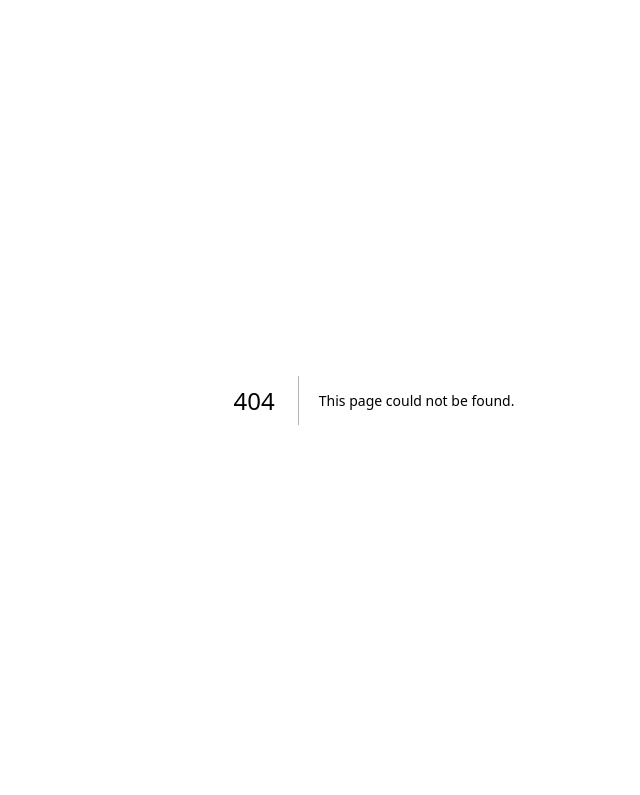
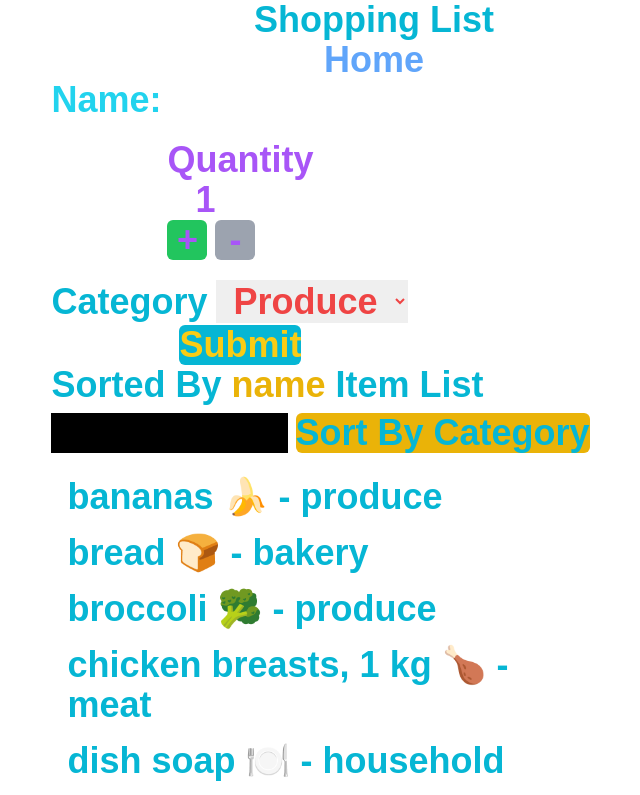
Before and after one commit to Promaveus/cprg306-assignments, a Next.js app: page /week-7 in a window 1280 px wide. Before the commit this address had no page. Shown: the top 795 px of the page, without its empty margins (266-906 px from the left). Built offline with nearby package versions, Linux system fonts and the light colour scheme.

Commit message:
Week-seven-lab
Using the week-6 components and the new-item component made in week 5 to create generate a list of groceries with a feature to add a new grocery item to the list. The week-6 component still has the sort functionality as well.

```diff
--- a/app/page.js
+++ b/app/page.js
@@ -25,6 +25,10 @@ export default function Home() {
         <li>
           <Link className = "text-blue-400" href=".\week-6">Lab 6 page</Link>
         </li>
+
+        <li>
+          <Link className = "text-blue-400" href=".\week-7">Lab 7 page</Link>
+        </li>
       </ul>
    </main>
   );
--- /dev/null
+++ b/app/week-7/item-list.js
@@ -0,0 +1,56 @@
+"use client";
+
+import { useState } from "react";
+import Item from "./item";
+
+export default function ItemList( {items} ){
+    const[sortBy, setSortBy] = useState('name');
+    const[btn1Style, setB1Style] = useState( "bg-black text-black");
+    const[btn2Style, setB2Style] = useState( "bg-yellow-500 rounded-md m-2");
+
+
+    const sortedItems = [...items].sort((a, b) => {
+      //Checks the state of sortBy and renders the list based on what it is set to
+      if (sortBy === 'name') {
+          return a.name.localeCompare(b.name);
+        } else if (sortBy === 'category') {
+          return a.category.localeCompare(b.category);
+        }
+        return 0;
+      });
+
+      //Onclick based on sortBy change the value of sortBy and change the tailwind styling of both buttons
+      const handleClick = () =>{
+
+        if(sortBy === 'name'){
+            setSortBy('category');
+            setB1Style("bg-yellow-500 rounded-md m-2");
+            setB2Style("bg-black text-black");
+
+        }else if(sortBy === 'category'){
+            setSortBy('name');
+            setB1Style("bg-black text-black");
+            setB2Style("bg-yellow-500 rounded-md m-2");
+        };
+      }
+      return (
+        <div>
+          {/* Displays what the list is being sorted by currently */}
+          <h1>Sorted By <span className="text-yellow-500">{sortBy}</span> Item List</h1>
+
+          {/* button displays to change the sorting of the list */}
+          <button  className={btn1Style} onClick={handleClick}> Sort By Name</button>
+          <button  className={btn2Style} onClick={handleClick}> Sort By Category</button>
+
+
+          {/* Display sorted items */}
+          <ul>
+            {sortedItems.map(item => (
+              <li className="bg-white m-4 w-3/4 rounded-lg" key={item.id}>
+                {item.name} - {item.category}
+              </li>
+            ))}
+          </ul>
+        </div>
+      );
+}
--- /dev/null
+++ b/app/week-7/item.js
@@ -0,0 +1,10 @@
+export default function Item(props){
+
+    return(
+        <div>
+            <li>Name: {props.name}</li>
+            <li>Quantity: {props.quantity}</li>
+            <li>category: {props.category}</li>
+        </div>
+    )
+}
--- /dev/null
+++ b/app/week-7/items.json
@@ -0,0 +1,74 @@
+[
+    {
+      "id": "1h2GJKH12gkHG31h1H",
+      "name": "milk, 4 L 🥛",
+      "quantity": 1,
+      "category": "dairy"
+    },
+    {
+      "id": "2KJH3k2j3H1k2J3K1H",
+      "name": "bread 🍞",
+      "quantity": 2,
+      "category": "bakery"
+    },
+    {
+      "id": "3h2KJH3k2j3H1k2J3",
+      "name": "eggs, dozen 🥚",
+      "quantity": 2,
+      "category": "dairy"
+    },
+    {
+      "id": "4k2J3K1H2GJKH12gk",
+      "name": "bananas 🍌",
+      "quantity": 6,
+      "category": "produce"
+    },
+    {
+      "id": "5H1h1H2KJH3k2j3H",
+      "name": "broccoli 🥦",
+      "quantity": 3,
+      "category": "produce"
+    },
+    {
+      "id": "6H1k2J3K1H2GJKH1",
+      "name": "chicken breasts, 1 kg 🍗",
+      "quantity": 1,
+      "category": "meat"
+    },
+    {
+      "id": "7gkHG31h1H2KJH3k",
+      "name": "pasta sauce 🍝",
+      "quantity": 3,
+      "category": "canned goods"
+    },
+    {
+      "id": "8j3H1k2J3K1H2GJK",
+      "name": "spaghetti, 454 g 🍝",
+      "quantity": 2,
+      "category": "dry goods"
+    },
+    {
+      "id": "9H12gkHG31h1H2KJ",
+      "name": "toilet paper, 12 pack 🧻",
+      "quantity": 1,
+      "category": "household"
+    },
+    {
+      "id": "10H3k2j3H1k2J3K1",
+      "name": "paper towels, 6 pack",
+      "quantity": 1,
+      "category": "household"
+    },
+    {
+      "id": "11k2J3K1H2GJKH12",
+      "name": "dish soap 🍽️",
+      "quantity": 1,
+      "category": "household"
+    },
+    {
+      "id": "12GJKH12gkHG31h1",
+      "name": "hand soap 🧼",
+      "quantity": 4,
+      "category": "household"
+    }
+  ]
--- /dev/null
+++ b/app/week-7/new-item.js
@@ -0,0 +1,133 @@
+"use client"
+import { useState } from "react";
+
+export default function FormSub( {onAddItem} ){
+
+    //Styling for quantity buttons
+    let minusStyle = "bg-red-600 rounded-md ml-2 w-10";
+    let plusStyle = "bg-green-500 rounded-md w-10";
+
+    //Use state for quantity
+    const [quantity, setQuantity] = useState(1);
+
+    //Changes color of quantity buttons
+    if(quantity >= 20){
+      plusStyle = "bg-gray-400 rounded-md w-10";
+    }
+
+    if(quantity <= 1){
+      minusStyle = "bg-gray-400 rounded-md ml-2 w-10";
+    }
+
+    //Increases the value of quantity as long as it is below 20
+    const incrementCounter = (event) => {
+      event.preventDefault();
+      let newCount = quantity;
+
+      if (quantity < 20) {
+        setQuantity(newCount + 1);
+
+      }
+    };
+
+    //Decrease the value of quantity as long as it is above 1
+    const decrementCounter = (event) => {
+      event.preventDefault();
+      let newCount = quantity;
+
+      if (quantity > 1) {
+        setQuantity(newCount - 1);
+        minusStyle = "bg-gray-400 rounded-md m-4 w-10";
+      }
+    };
+
+    //Use states for name and category
+    const[name, setName] = useState("");
+    const[category, setCategory] = useState("Produce");
+
+    //Wiring for useStates
+    const handleNameChange = (event) =>{setName(event.target.value);}
+    const handleCategoryChange = (event) =>{setCategory(event.target.value);}
+
+    const handleSubmit = (event) =>{
+      event.preventDefault();
+      //Generates a random number and converts it to a string
+      const newID = Math.random().toString(36).substring(2,9);
+        //Sets values for productName, productQuantity, and productCategory to name,quantity and category
+        const product={
+
+            productID: newID,
+            name: name,
+            quantity: quantity,
+            category: category
+        };
+
+        if (name.trim() === "") {
+            alert("Please enter a name.");
+            return; // Prevent form submission
+          }
+
+        //Adds the new item to the itemsArray
+        onAddItem(product);
+
+        //Resets values for variables
+        setName("");
+        setQuantity(1);
+        setCategory("Produce");
+
+    }
+
+    return(
+        //Creates a form interface
+        <form onSubmit={handleSubmit}>  {/* calls handleSubmit to override default submit functionality */}
+
+            {/*Name field, updates name value when field is changed */}
+            <div className='text-cyan-400'>
+                <label className='pr-4'>Name: </label>
+                <input type='text' onChange={handleNameChange} value={name}></input>
+            </div>
+
+            {/**Quantity button interface. Keeps track of quantity value */}
+            <div className='text-purple-500 pl-24 m-5'>
+                <label className>Quantity</label>
+                    <div>
+                        <p className='pl-7'>{quantity}</p>
+
+
+                        <button onClick={incrementCounter} className={plusStyle}>
+                          +
+                        </button>
+
+                        <button onClick={decrementCounter} className={minusStyle}>
+                          -
+                        </button>
+                    </div>
+            </div>
+
+            <div>
+                <label className='pr-2'>Category</label>
+                <select className='text-red-500 w-48 text-center' onChange={handleCategoryChange}>
+                    <option select value="Produce">Produce</option>
+                    <option value ="Dairy">Dairy</option>
+                    <option value ="Bakery">Bakery</option>
+                    <option value ="Meat">Meat</option>
+                    <option value ="Frozen Foods">Frozen Foods</option>
+                    <option value ="Canned Goods">Canned Goods</option>
+                    <option value ="Beverages">Beverages</option>
+                    <option value ="Snacks">Snacks</option>
+                    <option value ="Household">HouseHold</option>
+                    <option value ="Other">Other</option>
+
+                </select>
+
+            </div>
+
+
+            <div name="Submit">
+                <button className="bg-cyan-500 rounded-md align-middle ml-32 text-yellow-400" >Submit</button>
+            </div>
+
+
+        </form>
+    );
+}
--- /dev/null
+++ b/app/week-7/page.js
@@ -0,0 +1,30 @@
+"use client"
+import ItemList from "./item-list";
+import Link from "next/link";
+import itemData from "./items.json";
+import {useState} from "react";
+import FormSub from "./new-item";
+
+
+export default function Page(){
+
+    //Initialize items array with the data from the json file
+    const[items, setItems] = useState(itemData);
+
+    //Add new item to the items array
+    const handleAddItem = (item) =>{
+        setItems((items) => [...items, item]);
+    }
+    //Displays the ItemList
+    return(
+        <h1 className="text-4xl font-bold text-cyan-500 place-items-center"> Shopping List
+            <p>
+                <Link className = "text-blue-400" href="..">Home</Link>
+            </p>
+            <main>
+                <FormSub onAddItem={handleAddItem}/>
+                <ItemList items={items}/>
+            </main>
+        </h1>
+    )
+}
```
